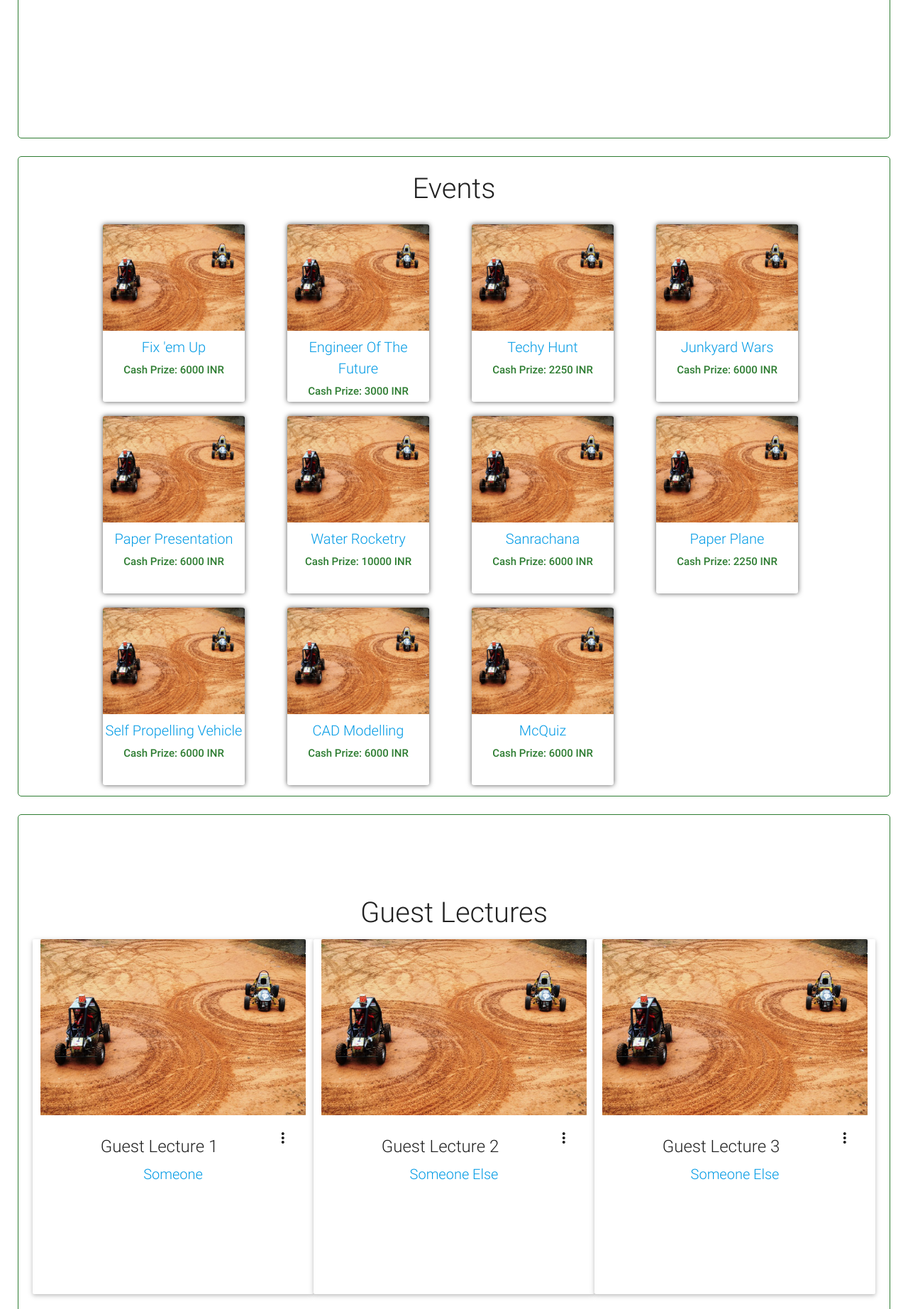
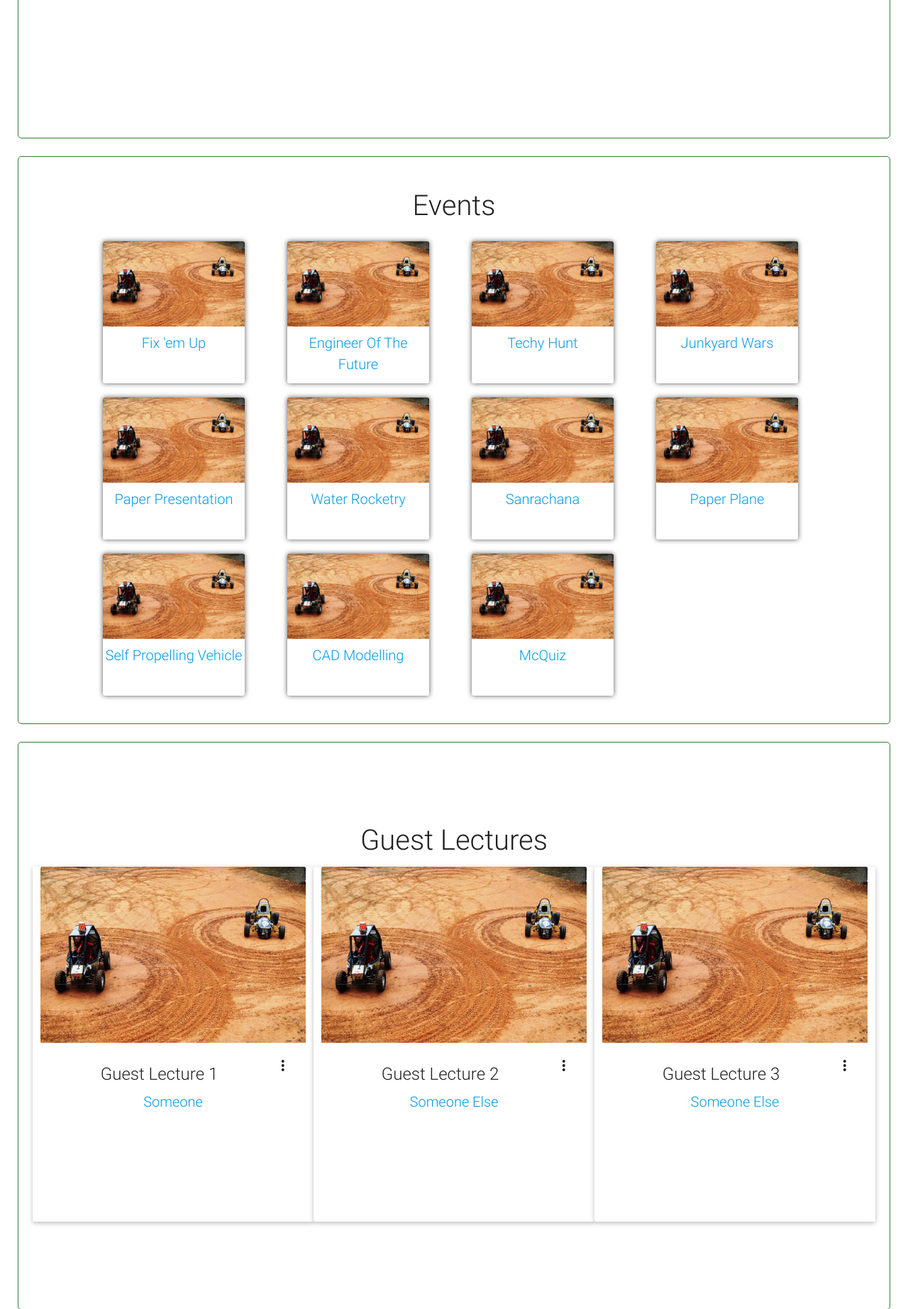
Before and after one commit to synergynitt/Synergy2017, a PHP site: page / in a window 1280 px wide. Shown: the part 1430-3274 px from the top of the page at 71% size. Run offline with PHP 8.4, Linux system fonts and the light colour scheme.

Commit message:
Remove Cash Prize From Events List

```diff
--- a/css/style.css
+++ b/css/style.css
@@ -89,7 +89,7 @@ section .sub-header {
 }
 .events li {
     float:left;
-    height: 250px;
+    height: 200px;
     width: 200px;
     border-radius: 3px;
     box-shadow: 0 0 7px #555;
--- a/index.html
+++ b/index.html
@@ -574,77 +574,66 @@
           <a class="" data-position="bottom" data-delay="50" >
             <img class="events" src="images/asdf.jpg">
             Fix 'em Up<br />
-            <span class="Prize">Cash Prize: 6000 INR</span>
           </a>
         </li>
         <li class="events-li hoverable" id="engineerofthefuture-show">
           <a class="" data-position="bottom" data-delay="50" >
             <img class="events" src="images/asdf.jpg">
             Engineer Of The Future<br>
-            <span class="Prize">Cash Prize: 3000 INR</span>
           </a>
         </li>
         <li class="events-li hoverable" id="techyhunt-show">
           <a class="" data-position="bottom" data-delay="50" >
             <img class="events" src="images/asdf.jpg">
             Techy Hunt<br>
-            <span class="Prize">Cash Prize: 2250 INR </span>
           </a>
         </li>
         <li class="events-li hoverable" id="junkyardwars-show">
           <a class="" data-position="bottom" data-delay="50" >
             <img class="events" src="images/asdf.jpg">
             Junkyard Wars<br>
-            <span class="Prize">Cash Prize: 6000 INR</span>
           </a>
         </li>
         <li class="events-li hoverable" id="paperpresentation-show">
           <a class="" data-position="bottom" data-delay="50" >
             <img class="events" src="images/asdf.jpg">
             Paper Presentation<br>
-            <span class="Prize">Cash Prize: 6000 INR </span>
           </a>
         </li>
         <li class="events-li hoverable" id="waterrocketry-show">
           <a class="" data-position="bottom" data-delay="50" >
             <img class="events" src="images/asdf.jpg">
             Water Rocketry<br>
-            <span class="Prize">Cash Prize: 10000 INR </span>
           </a>
         </li>
         <li class="events-li hoverable" id="sanrachana-show">
           <a class="" data-position="bottom" data-delay="50" >
             <img class="events" src="images/asdf.jpg">
             Sanrachana<br>
-            <span class="Prize">Cash Prize: 6000 INR </span>
           </a>
         </li>
         <li class="events-li hoverable" id="paperplane-show">
           <a class="" data-position="bottom" data-delay="50" >
             <img class="events" src="images/asdf.jpg">
             Paper Plane<br>
-            <span class="Prize">Cash Prize: 2250 INR </span>
           </a>
         </li>
         <li class="events-li hoverable" id="selfpropellingvehicle-show">
           <a class="" data-position="bottom" data-delay="50" >
             <img class="events" src="images/asdf.jpg">
             Self Propelling Vehicle<br>
-            <span class="Prize">Cash Prize: 6000 INR </span>
           </a>
         </li>
         <li class="events-li hoverable" id="cadmodelling-show">
           <a class="" data-position="bottom" data-delay="50" >
             <img class="events" src="images/asdf.jpg">
             CAD Modelling<br>
-            <span class="Prize">Cash Prize: 6000 INR</span>
           </a>
         </li>
         <li class="events-li hoverable" id="mcquiz-show">
           <a class="" data-position="bottom" data-delay="50" >
             <img class="events" src="images/asdf.jpg">
             McQuiz<br>
-            <span class="Prize">Cash Prize: 6000 INR </span>
           </a>
         </li>
       </ul>
```
